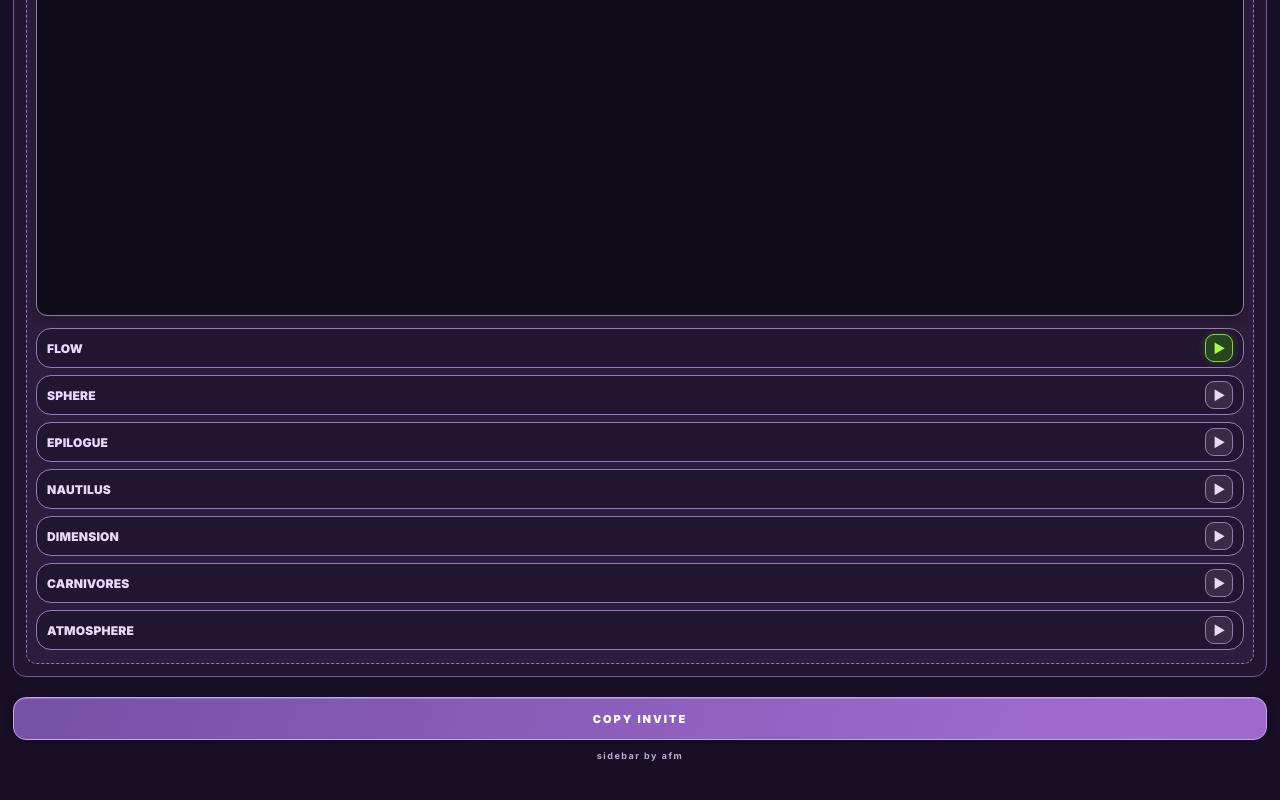
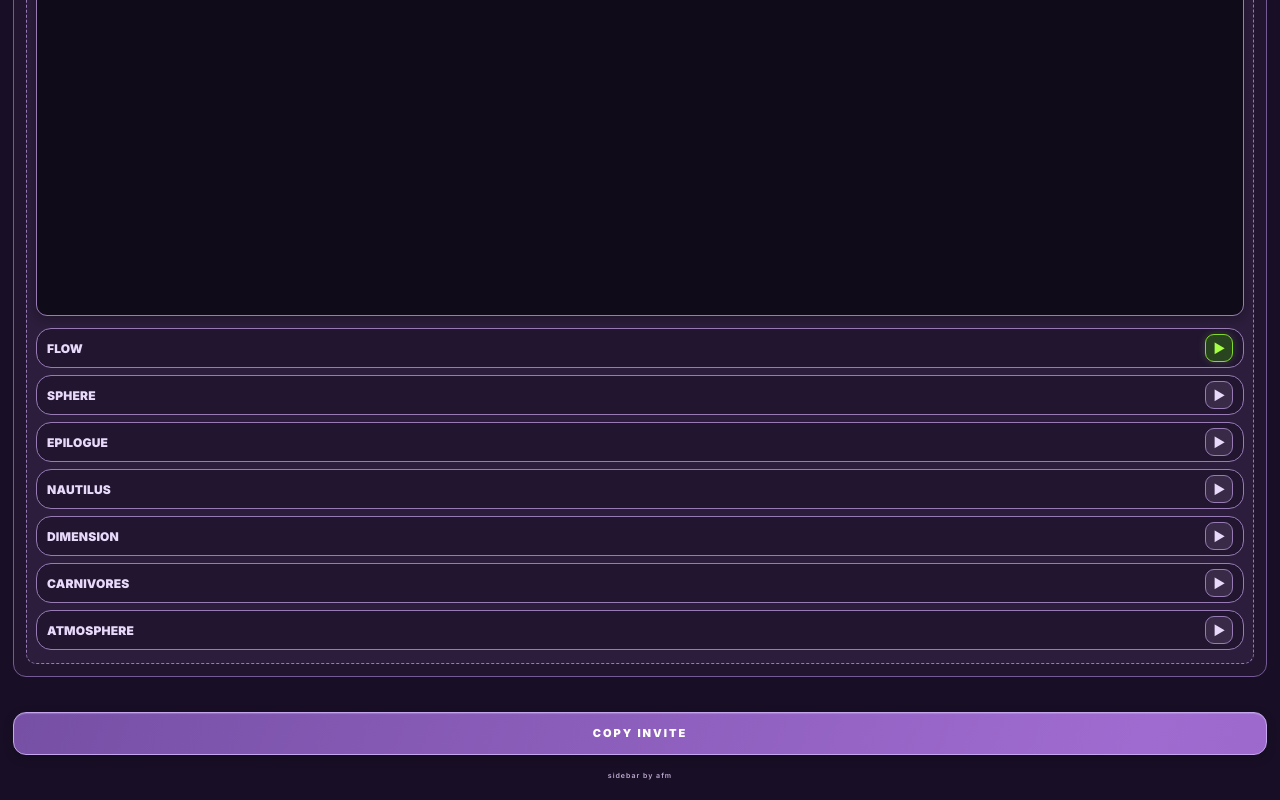
Before and after one commit to afm-coder/gd-community, a plain HTML site: page index.html in a window 1280 px wide. Shown: the part 1525-2325 px from the top of the page. Before the commit the page ends 2302 px from the top, so only its background shows below. Drawn offline with Linux system fonts and the light colour scheme; no server answers.

Commit message:
Update style.css

```diff
--- a/style.css
+++ b/style.css
@@ -1,4 +1,3 @@
-
 /* =====================================
    GD COMMUNITY SIDEBAR
 ===================================== */
@@ -646,142 +645,162 @@ body {
    FOOTER
 ===================================== */
 
-.footer {
-    display: flex;
-    flex-direction: column;
-    align-items: center;
-    justify-content: center;
-    gap: 10px;
-    width: 100%;
-    margin-top: 15px;
-    padding: 5px 0 3px;
+/* More breathing room after the final mini-div */
+.sidebar .footer {
+    display: flex !important;
+    flex-direction: column !important;
+    align-items: center !important;
+    justify-content: center !important;
+    gap: 16px !important;
+    width: 100% !important;
+    margin: 27px 0 0 !important;
+    padding: 8px 0 7px !important;
 }
 
 
 /* COPY INVITE BUTTON */
 
-.copy-invite-button {
+.sidebar .footer button.copy-invite-button {
     position: relative;
-    display: block;
-    width: 100%;
-    min-height: 43px;
-    padding: 11px 16px;
+    display: block !important;
+    width: 100% !important;
+    min-height: 43px !important;
+    padding: 11px 16px !important;
 
     background: linear-gradient(
         110deg,
         #7650A5 0%,
         #A06BD0 45%,
         #7650A5 100%
-    );
+    ) !important;
 
-    background-size: 200% 200%;
+    background-size: 200% 200% !important;
 
-    border: 1px solid #C5A5ED;
-    border-radius: 13px;
+    border: 1px solid #C5A5ED !important;
+    border-radius: 13px !important;
 
-    color: #FFFFFF;
-    font-family: inherit;
-    font-size: 11px;
-    font-weight: 900;
-    letter-spacing: 2px;
+    color: #FFFFFF !important;
+    font-family: 'Inter', sans-serif !important;
+    font-size: 11px !important;
+    font-weight: 900 !important;
+    letter-spacing: 2px !important;
 
-    text-align: center;
-    cursor: pointer;
+    line-height: 1.2 !important;
+    text-align: center !important;
+    text-decoration: none !important;
+    cursor: pointer !important;
 
     box-shadow:
         0 3px 10px rgba(0, 0, 0, 0.25),
-        inset 0 1px 1px rgba(255, 255, 255, 0.2);
+        inset 0 1px 1px rgba(255, 255, 255, 0.2) !important;
 
     transition:
         background-position 0.4s ease,
         transform 0.25s ease,
         border-color 0.25s ease,
         box-shadow 0.25s ease,
-        filter 0.25s ease;
+        filter 0.25s ease !important;
 }
 
-.copy-invite-button:hover {
-    background-position: 100% 50%;
-    border-color: #E8D9FA;
-    transform: translateY(-3px) scale(1.015);
+.sidebar .footer button.copy-invite-button:hover {
+    background-position: 100% 50% !important;
+    border-color: #E8D9FA !important;
+    transform: translateY(-3px) scale(1.015) !important;
 
     box-shadow:
         0 7px 18px rgba(153, 104, 210, 0.35),
         0 0 12px rgba(197, 165, 237, 0.25),
-        inset 0 1px 2px rgba(255, 255, 255, 0.3);
+        inset 0 1px 2px rgba(255, 255, 255, 0.3) !important;
 
-    filter: brightness(1.12);
+    filter: brightness(1.12) !important;
 }
 
-.copy-invite-button:active {
-    transform: translateY(0) scale(0.98);
+.sidebar .footer button.copy-invite-button:active {
+    transform: translateY(0) scale(0.98) !important;
     box-shadow:
-        0 2px 5px rgba(0, 0, 0, 0.25);
+        0 2px 5px rgba(0, 0, 0, 0.25) !important;
 }
 
-.copy-invite-button:focus-visible {
-    outline: 2px solid var(--lime);
-    outline-offset: 3px;
+.sidebar .footer button.copy-invite-button:focus-visible {
+    outline: 2px solid var(--lime) !important;
+    outline-offset: 3px !important;
 }
 
 
 /* SUCCESS STATE */
 
-.copy-invite-button.copied {
+.sidebar .footer button.copy-invite-button.copied {
     background: linear-gradient(
         110deg,
         #386B2B,
         #5A9D3A
-    );
+    ) !important;
 
-    background-size: 200% 200%;
-    border-color: #A6FF45;
-    color: #FFFFFF;
+    background-size: 200% 200% !important;
+    border-color: #A6FF45 !important;
+    color: #FFFFFF !important;
 
     box-shadow:
-        0 0 12px rgba(166, 255, 69, 0.25);
+        0 0 12px rgba(166, 255, 69, 0.25) !important;
 }
 
 
 /* ERROR STATE */
 
-.copy-invite-button.copy-failed {
+.sidebar .footer button.copy-invite-button.copy-failed {
     background: linear-gradient(
         110deg,
         #783D55,
         #A94C68
-    );
+    ) !important;
 
-    border-color: #E99AAF;
+    border-color: #E99AAF !important;
+    color: #FFFFFF !important;
 }
 
 
 /* FOOTER LINK */
 
-.footer-link {
-    display: inline-block;
-    width: fit-content;
-    color: var(--muted);
-    font-size: 9px;
-    font-weight: 700;
-    letter-spacing: 1.5px;
-    text-decoration: none;
-    text-align: center;
+.sidebar .footer a.footer-link,
+.sidebar .footer a.footer-link:link,
+.sidebar .footer a.footer-link:visited {
+    display: inline-block !important;
+    width: fit-content !important;
+    max-width: 100% !important;
+    margin: 0 !important;
+    padding: 0 !important;
+
+    color: var(--muted) !important;
+    font-family: 'Inter', sans-serif !important;
+    font-size: 7px !important;
+    font-weight: 600 !important;
+    letter-spacing: 1px !important;
+    line-height: 1.3 !important;
+
+    text-decoration: none !important;
+    text-transform: none !important;
+    text-align: center !important;
+
+    background: transparent !important;
+    border: none !important;
+    border-radius: 0 !important;
+    box-shadow: none !important;
 
     transition:
         color 0.2s ease,
         transform 0.2s ease,
-        text-shadow 0.2s ease;
+        text-shadow 0.2s ease !important;
 }
 
-.footer-link:hover {
-    color: var(--accent);
-    transform: translateY(-1px);
-    text-shadow: 0 0 9px rgba(197, 165, 237, 0.45);
+.sidebar .footer a.footer-link:hover {
+    color: var(--accent) !important;
+    text-decoration: none !important;
+    transform: translateY(-1px) !important;
+    text-shadow: 0 0 9px rgba(197, 165, 237, 0.45) !important;
 }
 
-.footer-link:focus-visible {
-    outline: 1px solid var(--accent);
-    outline-offset: 4px;
-    border-radius: 3px;
+.sidebar .footer a.footer-link:focus-visible {
+    outline: 1px solid var(--accent) !important;
+    outline-offset: 4px !important;
+    border-radius: 3px !important;
 }
```
